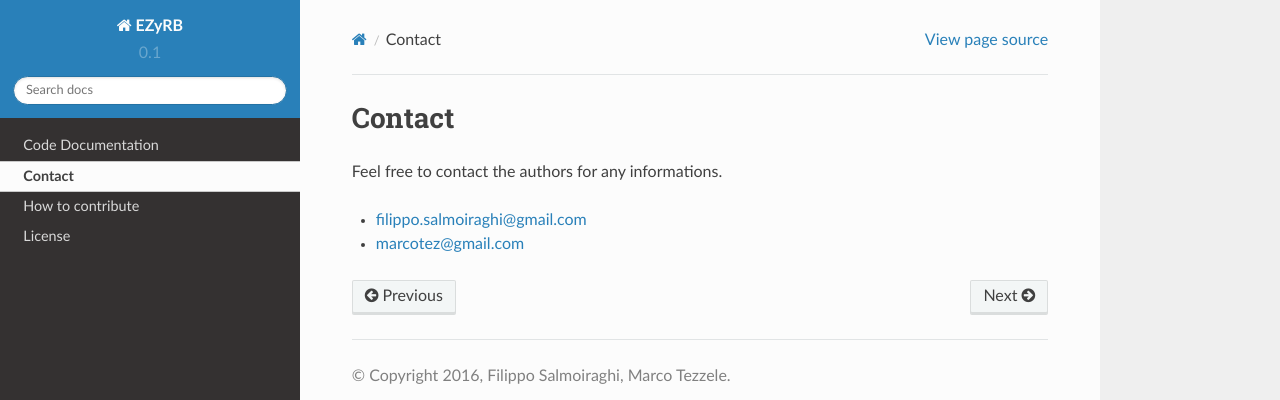
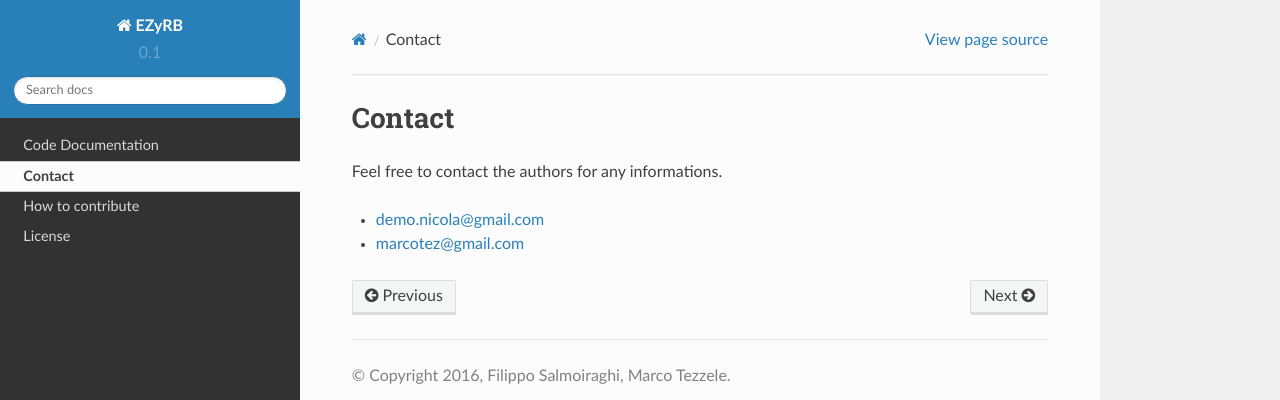
Before and after one commit to mathLab/EZyRB, a Sphinx documentation site: the page built from docs/source/contact.rst, in a window 1280 px wide. Shown: the top 400 px of the page. Built offline with Sphinx 7.4.7 and the Read the Docs theme 2.0.0, drawn with Linux system fonts in a browser that asks for light colours; formulas are drawn with MathJax 3.

Commit message:
minor fixes

```diff
--- a/docs/source/contact.rst
+++ b/docs/source/contact.rst
@@ -3,5 +3,5 @@ Contact
 
 Feel free to contact the authors for any informations.
 
-- filippo.salmoiraghi@gmail.com
+- demo.nicola@gmail.com
 - marcotez@gmail.com
--- a/docs/source/contributing.rst
+++ b/docs/source/contributing.rst
@@ -17,7 +17,7 @@ Submitting a patch:
      separate branches in order to ensure that a pull request only includes the
      commits related to that bug or feature.
 
-  3. To ensure properly formatted code, please make sure to use a tab of 4
+  3. To ensure properly formatted code, please make sure to use 4
      spaces to indent the code. You should also run pylint over your code.
      It's not strictly necessary that your code be completely "lint-free",
      but this will help you find common style issues.
```
Also changed, not shown: LICENSE.rst.
